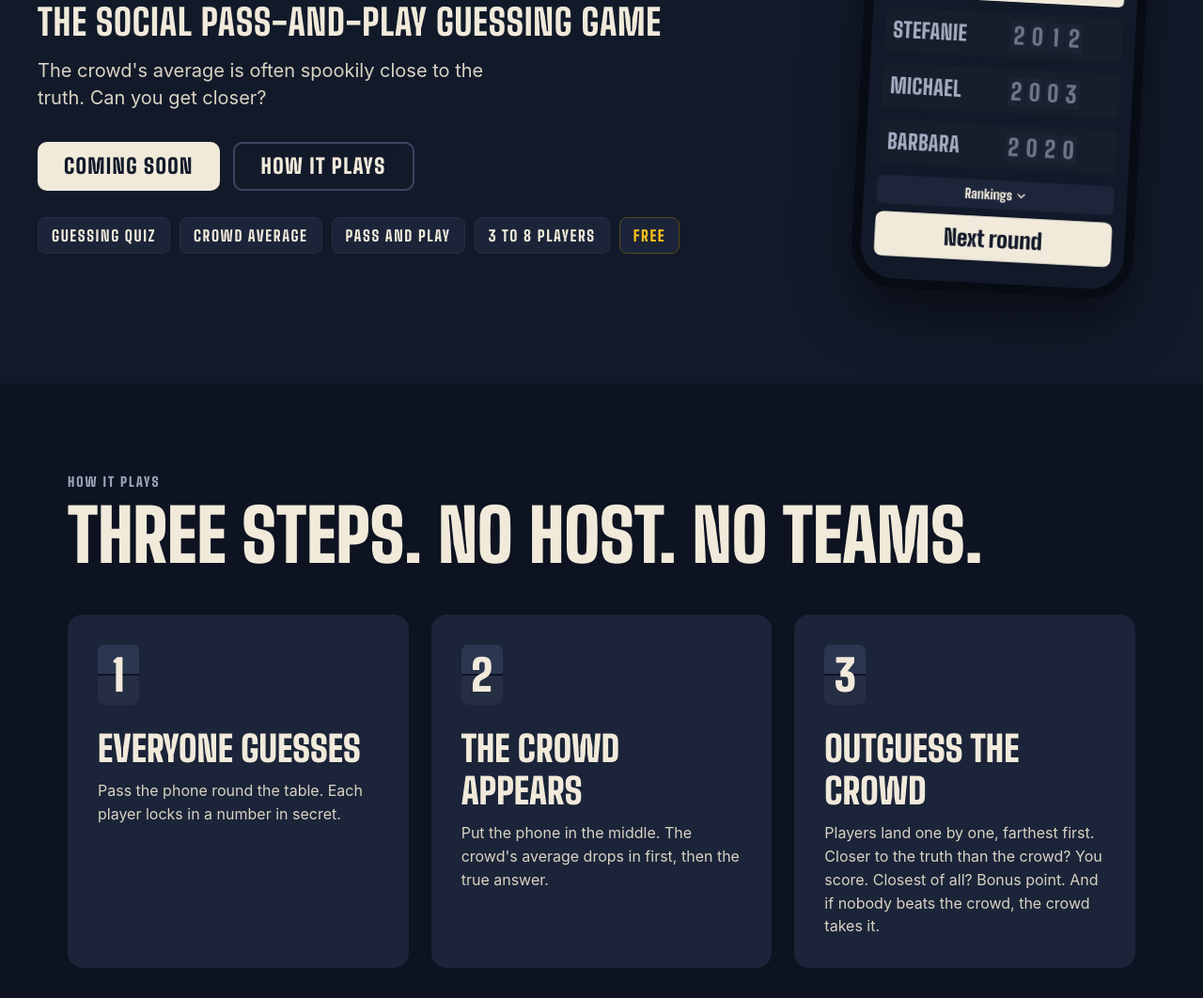
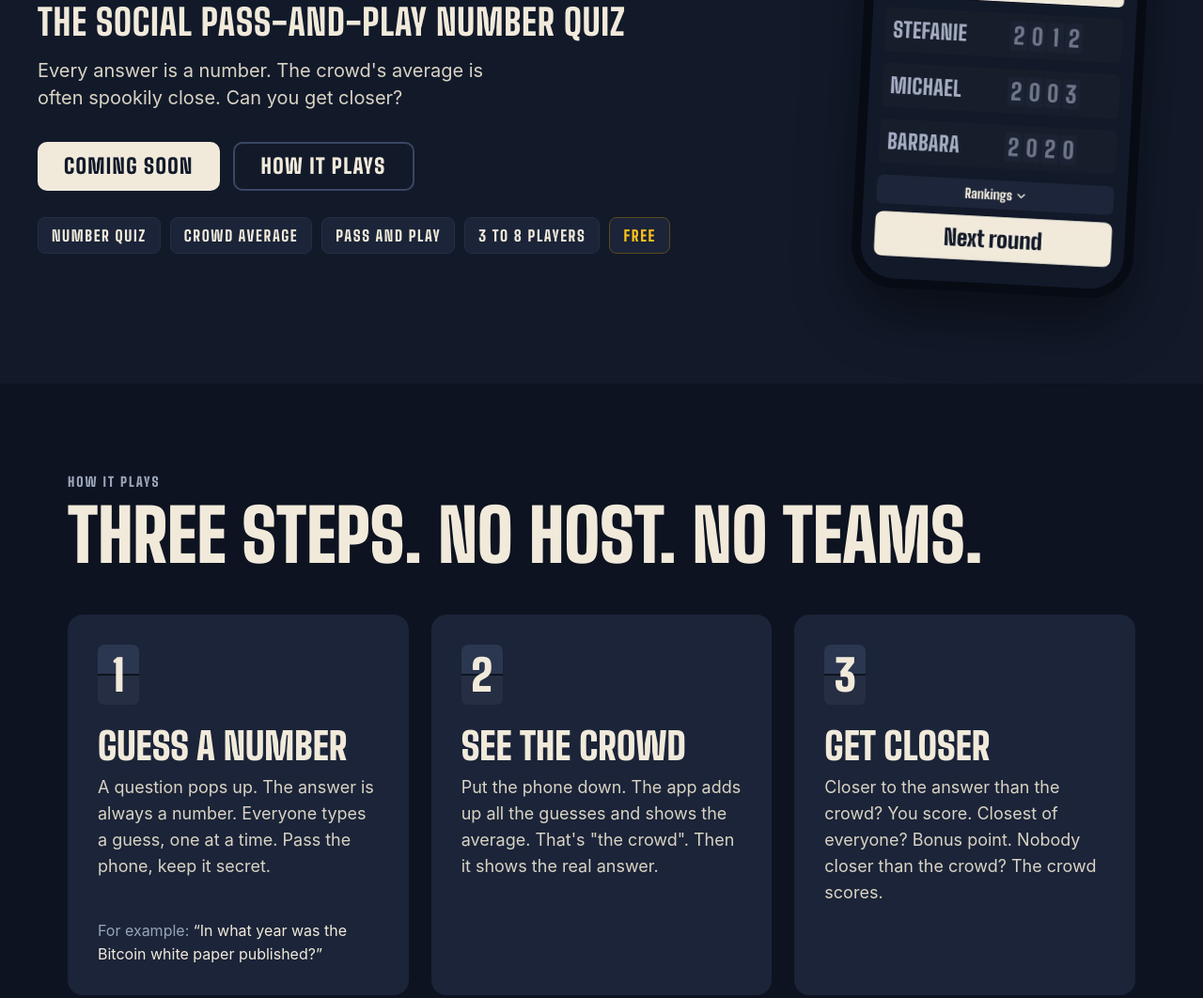
Before and after one commit to manic-club/rekludo-site, a plain HTML site: page index.html in a window 1280 px wide. Shown: the part 453-1515 px from the top of the page at 94% size. Drawn offline with Linux system fonts and the light colour scheme.

Commit message:
Site feedback round 4: number quiz wording, flush step cards, simpler step text with an example question
Co-Authored-By: Claude Sonnet 5.5 <noreply@anthropic.com>

```diff
--- a/index.html
+++ b/index.html
@@ -3,8 +3,8 @@
 <head>
 <meta charset="utf-8">
 <meta name="viewport" content="width=device-width, initial-scale=1, viewport-fit=cover">
-<title>Rekludo: Outguess the crowd. The social pass-and-play guessing game.</title>
-<meta name="description" content="A social pass-and-play guessing game for 3 to 8 players. Everyone guesses a number, the crowd's average appears next to the truth, and the closest player wins. How well do you trust your gut? Free for iPhone.">
+<title>Rekludo: Outguess the crowd. The social pass-and-play number quiz.</title>
+<meta name="description" content="A social pass-and-play number quiz for 3 to 8 players. Every answer is a number. Everyone guesses, the crowd's average appears next to the truth, and the closest player wins. Free for iPhone.">
 <meta name="theme-color" content="#121A2A">
 <meta name="color-scheme" content="dark">
 <link rel="canonical" href="https://rekludo.com/">
@@ -15,7 +15,7 @@
 <meta property="og:type" content="website">
 <meta property="og:site_name" content="Rekludo">
 <meta property="og:title" content="Rekludo: Outguess the crowd.">
-<meta property="og:description" content="The social pass-and-play guessing game. Everyone guesses a number, the crowd's average shows up, and the closest player wins.">
+<meta property="og:description" content="The social pass-and-play number quiz. Everyone guesses a number, the crowd's average shows up, and the closest player wins.">
 <meta property="og:url" content="https://rekludo.com/">
 <meta property="og:image" content="https://rekludo.com/img/og-image.jpg">
 <meta property="og:image:width" content="1200">
@@ -43,14 +43,14 @@
   <section class="wrap hero" aria-labelledby="hero-title">
     <div class="hero-text">
       <h1 id="hero-title"><span class="l1">Outguess</span><span class="l2">the <span class="box">crowd</span></span></h1>
-      <p class="tagline">The social pass-and-play guessing game</p>
-      <p class="hook">The crowd's average is often spookily close to the truth. Can you get closer?</p>
+      <p class="tagline">The social pass-and-play number quiz</p>
+      <p class="hook">Every answer is a number. The crowd's average is often spookily close. Can you get closer?</p>
       <div class="actions">
         <span class="btn btn-soon">Coming soon</span>
         <a class="btn btn-line" href="#how">How it plays</a>
       </div>
       <ul class="chips" aria-label="At a glance">
-        <li>Guessing quiz</li>
+        <li>Number quiz</li>
         <li>Crowd average</li>
         <li>Pass and play</li>
         <li>3 to 8 players</li>
@@ -71,18 +71,19 @@
       <ol class="steps">
         <li class="step">
           <span class="t" aria-hidden="true">1</span>
-          <h3>Everyone guesses</h3>
-          <p>Pass the phone round the table. Each player locks in a number in secret.</p>
+          <h3>Guess a number</h3>
+          <p>A question pops up. The answer is always a number. Everyone types a guess, one at a time. Pass the phone, keep it secret.</p>
+          <p class="eg">For example: <q>In what year was the Bitcoin white paper published?</q></p>
         </li>
         <li class="step">
           <span class="t" aria-hidden="true">2</span>
-          <h3>The crowd appears</h3>
-          <p>Put the phone in the middle. The crowd's average drops in first, then the true answer.</p>
+          <h3>See the crowd</h3>
+          <p>Put the phone down. The app adds up all the guesses and shows the average. That's "the crowd". Then it shows the real answer.</p>
         </li>
         <li class="step">
           <span class="t" aria-hidden="true">3</span>
-          <h3>Outguess the crowd</h3>
-          <p>Players land one by one, farthest first. Closer to the truth than the crowd? You score. Closest of all? Bonus point. And if nobody beats the crowd, the crowd takes it.</p>
+          <h3>Get closer</h3>
+          <p>Closer to the answer than the crowd? You score. Closest of everyone? Bonus point. Nobody closer than the crowd? The crowd scores.</p>
         </li>
       </ol>
     </div>
--- a/style.css
+++ b/style.css
@@ -75,10 +75,13 @@ h2 { font-size: clamp(48px, 6vw, 80px); line-height: .95; margin: 12px 0 48px; }
 
 /* steps */
 .band { background: var(--deep); padding: 96px 0; }
-.steps { display: grid; grid-template-columns: repeat(3, minmax(0, 1fr)); gap: 24px; list-style: none; margin: 0; padding: 0; }
-.step { background: var(--card); border-radius: 16px; padding: 32px; min-width: 0; }
-.step h3 { font-size: 38px; margin: 24px 0 10px; }
-.step p { margin: 0; line-height: 1.55; color: var(--soft); }
+.steps { display: grid; grid-template-columns: repeat(3, minmax(0, 1fr)); grid-template-rows: auto auto auto 1fr; column-gap: 24px; row-gap: 0; list-style: none; margin: 0; padding: 0; }
+/* each card spans the same four rows, so tiles, titles and texts line up across all three */
+.step { display: grid; grid-template-rows: subgrid; grid-row: span 4; background: var(--card); border-radius: 16px; padding: 32px; min-width: 0; align-content: start; }
+.step h3 { font-size: 40px; margin: 24px 0 10px; line-height: 1; }
+.step p { margin: 0; line-height: 1.55; color: var(--soft); font-size: 18px; }
+.step p.eg { margin-top: 14px; font-size: 16px; color: var(--muted); align-self: start; }
+.step p.eg q { color: var(--ink); quotes: "\201C" "\201D"; }
 
 /* screens */
 .screens { padding: 96px 0; }
@@ -109,7 +112,8 @@ h2 { font-size: clamp(48px, 6vw, 80px); line-height: .95; margin: 12px 0 48px; }
 
 @media (max-width: 820px) {
   .wrap, .foot-in { padding-left: 20px; padding-right: 20px; }
-  .steps { grid-template-columns: 1fr; }
+  .steps { grid-template-columns: 1fr; grid-template-rows: none; row-gap: 20px; }
+  .step { grid-template-rows: none; grid-row: auto; }
   .hero { padding-bottom: 64px; gap: 40px; }
   .band, .screens { padding: 64px 0; }
   .cta { padding: 80px 0; }
```
Also changed, not shown: img/og-image.jpg.
